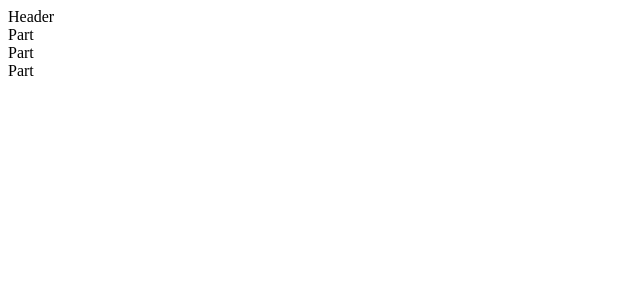
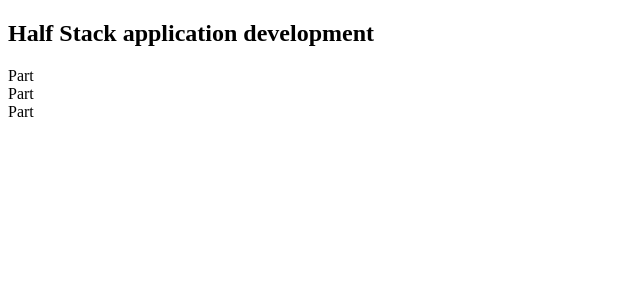
Before and after one commit to jrumbawa/courseinfo, a React (Create React App) app: page / in a window 1280 px wide. Shown: the top 300 px of the page, without its empty margins (0-640 px from the left). Built offline with nearby package versions, Linux system fonts and the light colour scheme.

Commit message:
add course prop and change div to h2

```diff
--- a/src/components/Header.js
+++ b/src/components/Header.js
@@ -1,5 +1,5 @@
-const Header = () => {
-  return <div>Header</div>
+const Header = ({ course }) => {
+  return <h2>{course}</h2>
 }
 
 export default Header
```
